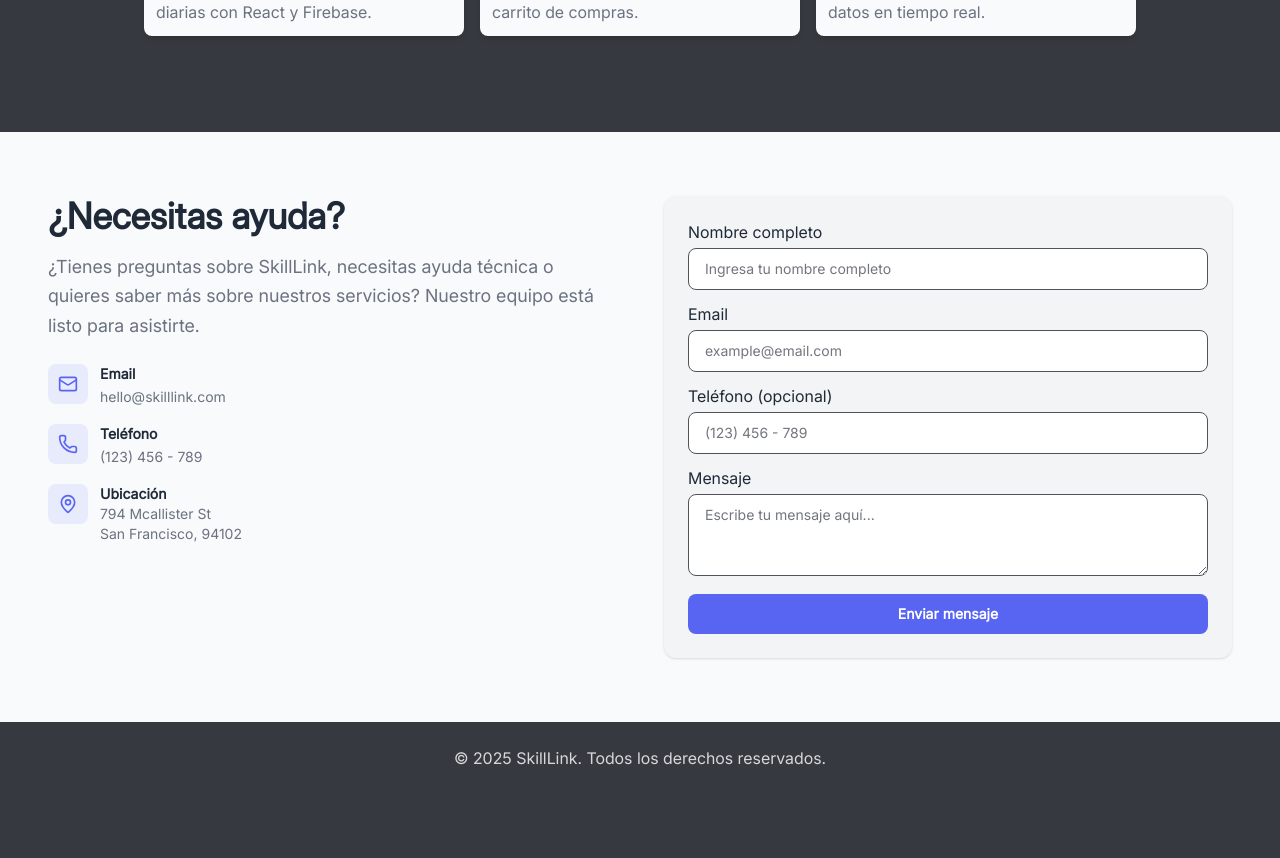
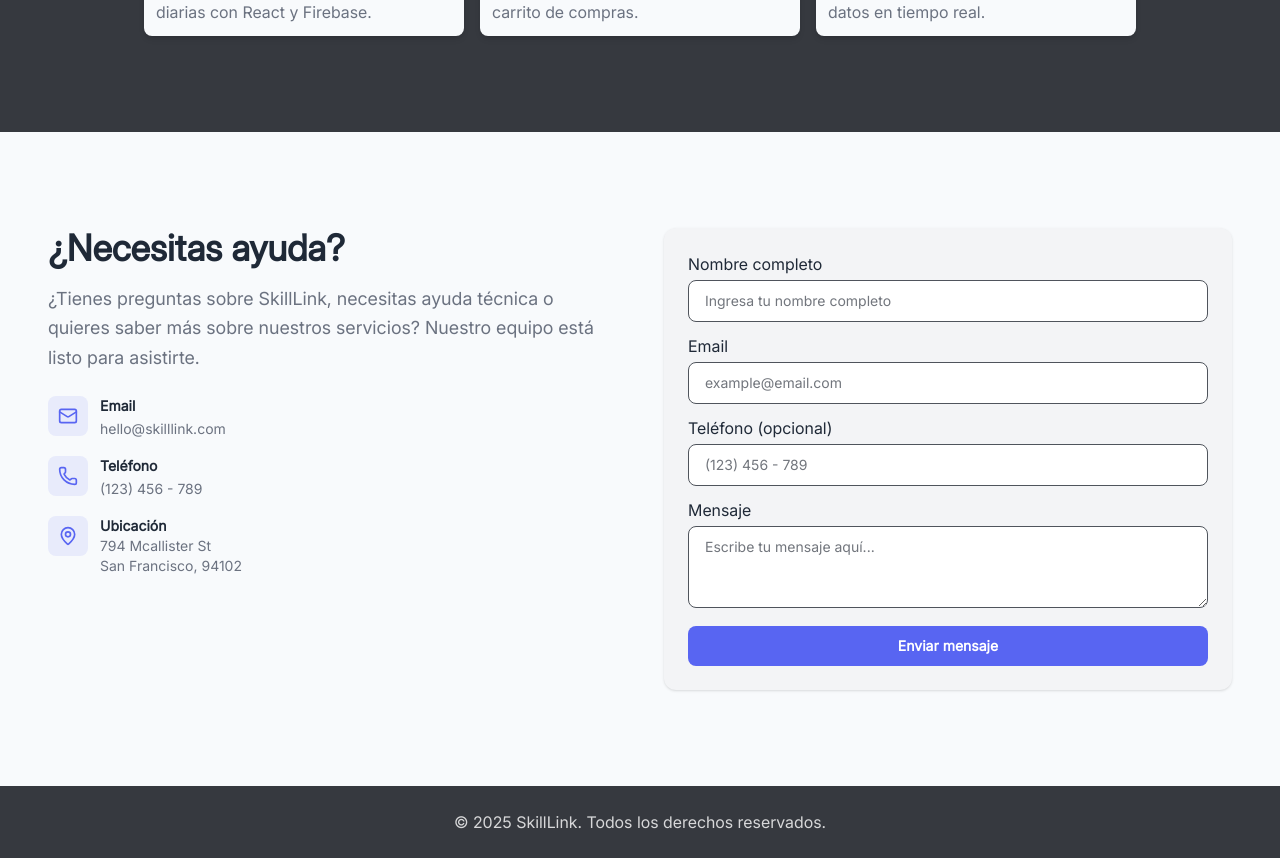
Before and after one commit to alumnithon/skilllink-g6f, a React (Vite) app: page / in a window 1280 px wide. Shown: the part 2645-3503 px from the top of the page. Before the commit the page ends 3439 px from the top, so only its background shows below. Built offline with nearby package versions, Linux system fonts and the light colour scheme.

Commit message:
refactor(sections): refactor section IDs and padding in Contact and Roles sections

```diff
--- a/src/shared/components/homePage/ContactSection.tsx
+++ b/src/shared/components/homePage/ContactSection.tsx
@@ -20,7 +20,7 @@
   });
 
   return (
-    <section id="contacto" className="bg-theme-bg-secondary py-12 lg:py-16">
+    <section id="contacto" className="bg-theme-bg-secondary py-16 lg:py-24">
       <div className="max-w-7xl mx-auto px-6 sm:px-8 lg:px-12">
         {/* Contact Content - Two Columns Compact */}
         <div className="grid lg:grid-cols-2 gap-8 lg:gap-12">
--- a/src/shared/components/homePage/RolesSection.tsx
+++ b/src/shared/components/homePage/RolesSection.tsx
@@ -20,7 +20,7 @@
   ];
 
   return (
-    <section id="explorar" className="bg-theme-bg-secondary py-16 lg:py-24">
+    <section id="roles" className="bg-theme-bg-secondary py-16 lg:py-24">
       <div className="max-w-7xl mx-auto px-6">
         {/* Header */}
         <div className="text-center mb-10">
```
